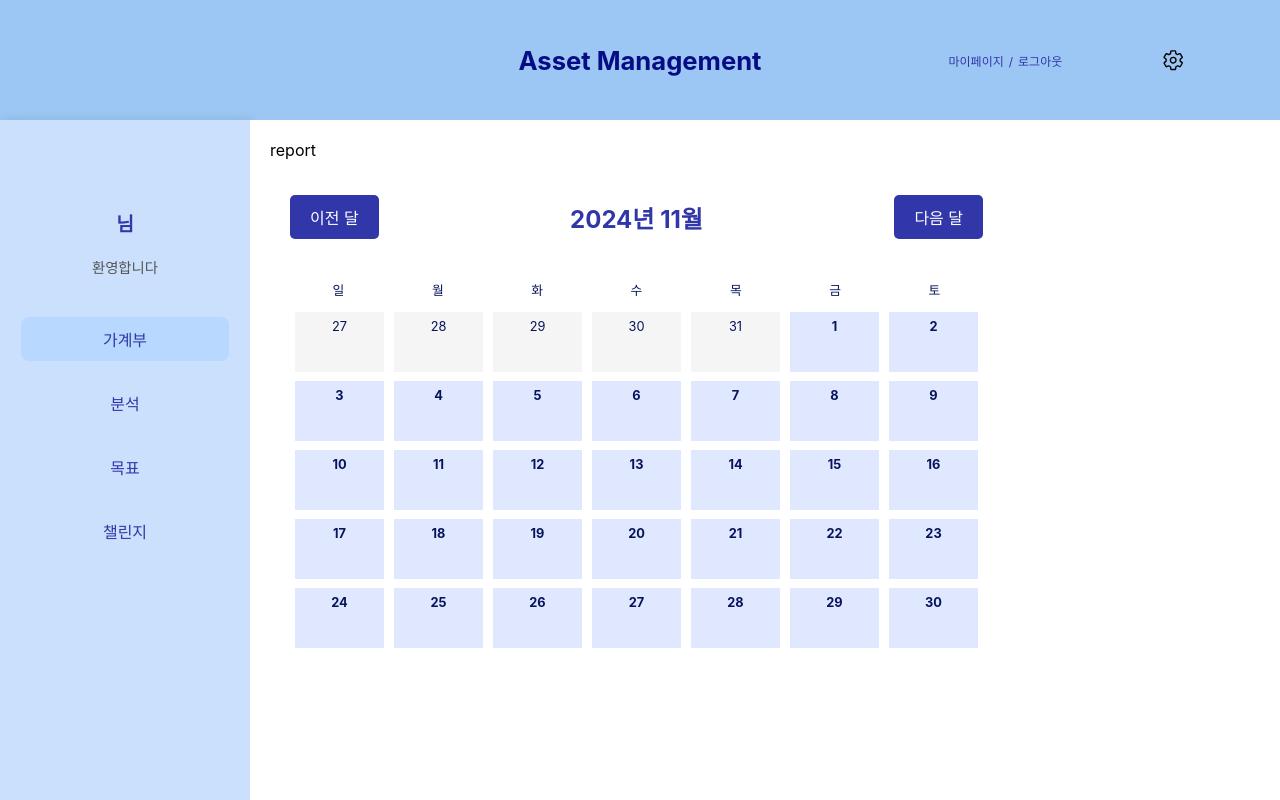
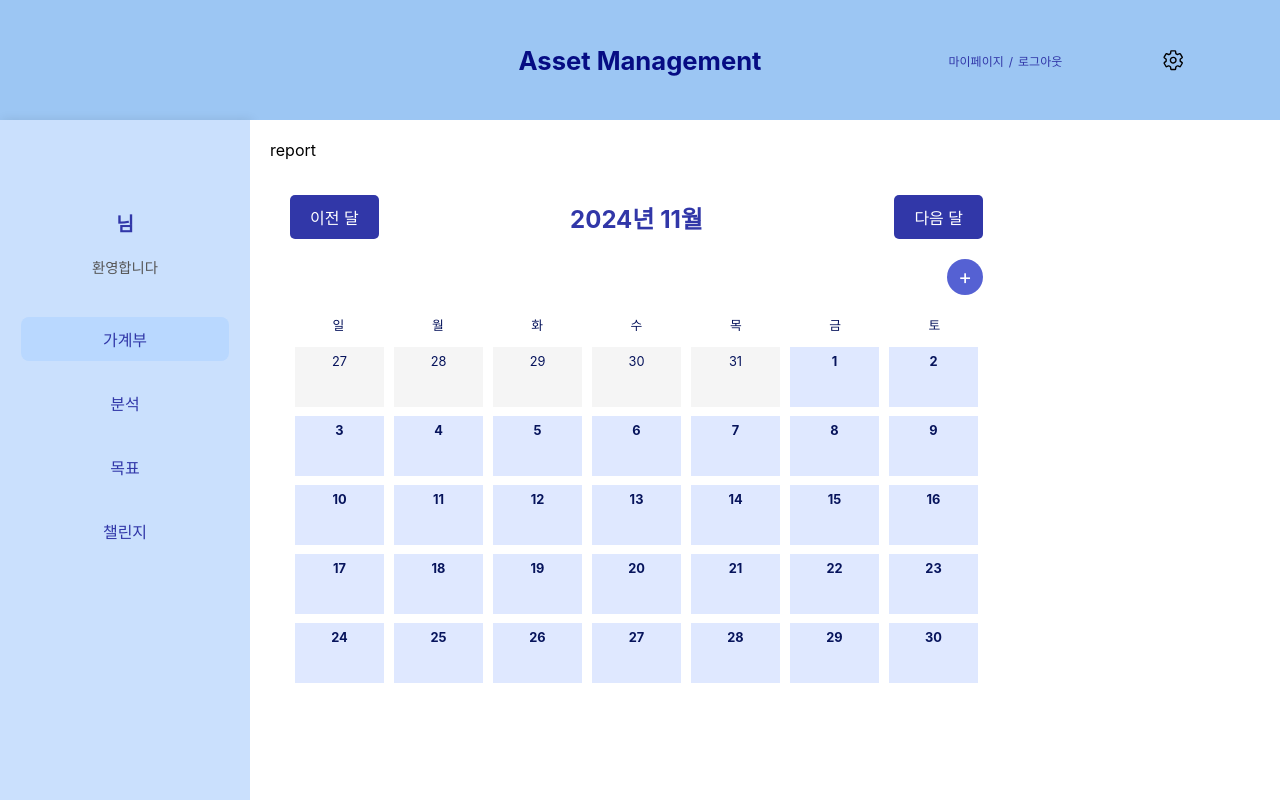
Before and after one commit to hgb926/asset-management, a React (Create React App) app: page / in a window 1280 px wide. Built offline with nearby package versions, Linux system fonts and the light colour scheme; sample sign-in values are in the browser's storage.

Commit message:
[Design] 지출 내역 추가 btn

```diff
--- a/src/components/main/accountbook/AccountBook.js
+++ b/src/components/main/accountbook/AccountBook.js
@@ -49,15 +49,15 @@ const AccountBook = () => {
 
     const weeks = groupDatesByWeek(startDay, endDay);
 
-    const handleNextMonth = () => {
+    const nextMonthHandler = () => {
         setCurrentDate(new Date(currentDate.getFullYear(), currentDate.getMonth() + 1, 1));
     };
 
-    const handlePrevMonth = () => {
+    const prevMonthHandler = () => {
         setCurrentDate(new Date(currentDate.getFullYear(), currentDate.getMonth() - 1, 1));
     };
 
-    const handleDayClick = (date) => {
+    const dayClickHandler = (date) => {
         setSelectedDate(date);
         setModalOpen(true);
     };
@@ -65,15 +65,21 @@ const AccountBook = () => {
     return (
         <div className={styles.accountBook}>
             <div className={styles.header}>
-                <button className={styles.navButton} onClick={handlePrevMonth}>
+                <button className={styles.navButton} onClick={prevMonthHandler}>
                     이전 달
                 </button>
                 <h2>
                     {year}년 {month + 1}월
                 </h2>
-                <button className={styles.navButton} onClick={handleNextMonth}>
+                <button className={styles.navButton} onClick={nextMonthHandler}>
                     다음 달
                 </button>
+            </div>
+
+            <div className={styles.flex}>
+                <div></div>
+                <div></div>
+                <div className={styles.addBtn}>+</div>
             </div>
             <div className={styles.calendar}>
                 <div className={styles.week}>
@@ -102,7 +108,7 @@ const AccountBook = () => {
                                     className={`${styles.day} ${
                                         date.getMonth() === currentDate.getMonth() ? styles.currentMonth : ""
                                     }`}
-                                    onClick={() => handleDayClick(date)}
+                                    onClick={() => dayClickHandler(date)}
                                 >
                                     <span>{date.getDate()}</span>
                                     {dailyIncome ? <span className={styles.income}>+{dailyIncome}</span> : null}
--- a/src/styles/accountbook/AccountBook.module.scss
+++ b/src/styles/accountbook/AccountBook.module.scss
@@ -7,7 +7,7 @@
     display: flex;
     justify-content: space-between;
     align-items: center;
-    margin-bottom: 20px;
+    margin-bottom: 4px;
 
     h2 {
       font-size: 1.5rem;
@@ -26,6 +26,32 @@
 
       &:hover {
         background-color: #5561d3;
+      }
+    }
+  }
+
+  .flex {
+    display: flex;
+    justify-content: space-between;
+
+    .addBtn {
+      background: #5561d3;
+      padding: 13px;
+      width: 10px;
+      height: 10px;
+      border-radius: 50%;
+      color: white;
+      justify-content: center;
+      align-items: center;
+      display: flex;
+      font-size: 1.3rem;
+      margin-bottom: 15px;
+      transition: background-color 0.3s, transform 0.3s;
+
+      &:hover {
+        background-color: #3149b0; /* hover 시 배경색 변경 */
+        transform: scale(1.2); /* hover 시 크기 확대 */
+        cursor: pointer;
       }
     }
   }
```
